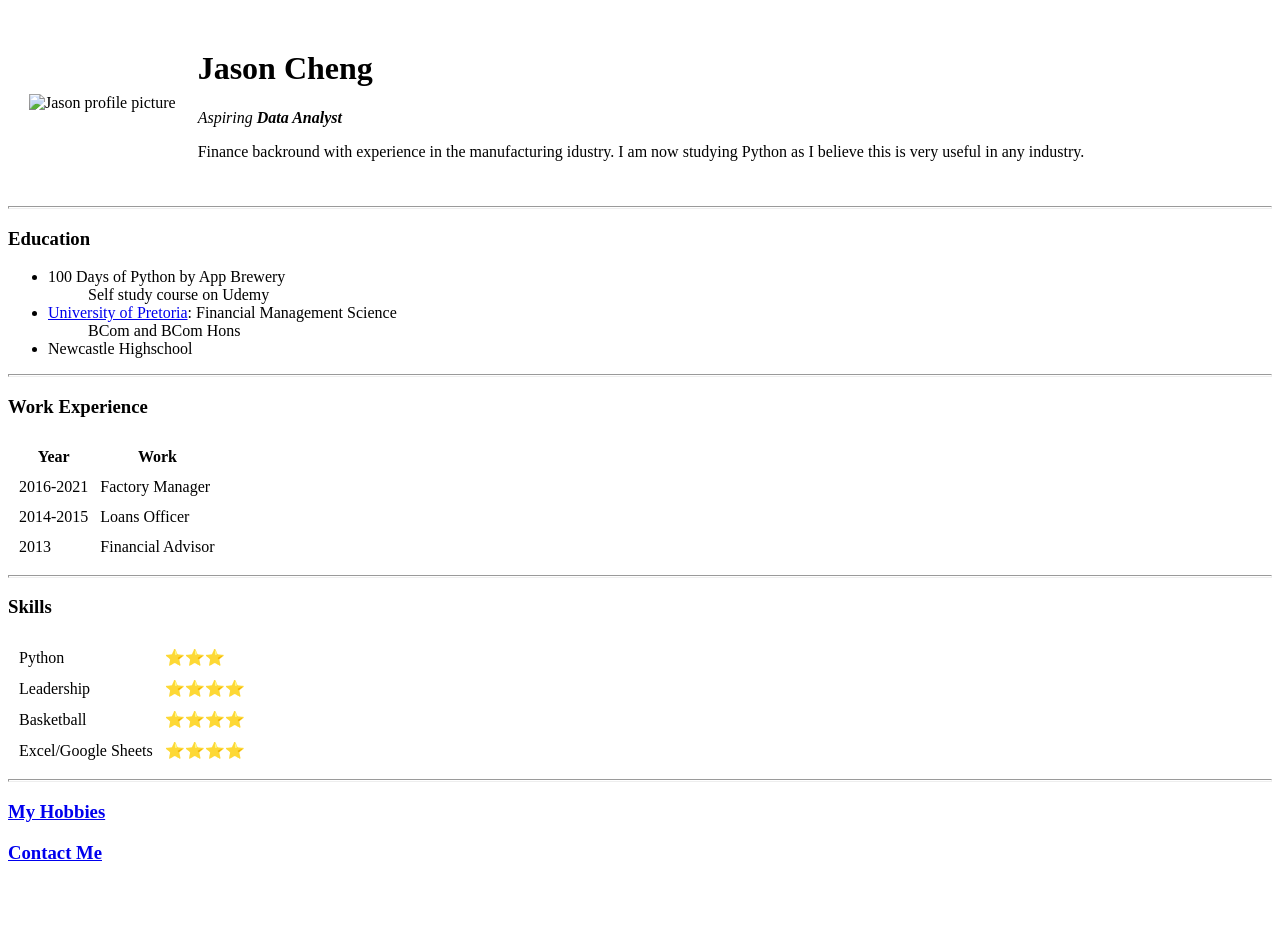
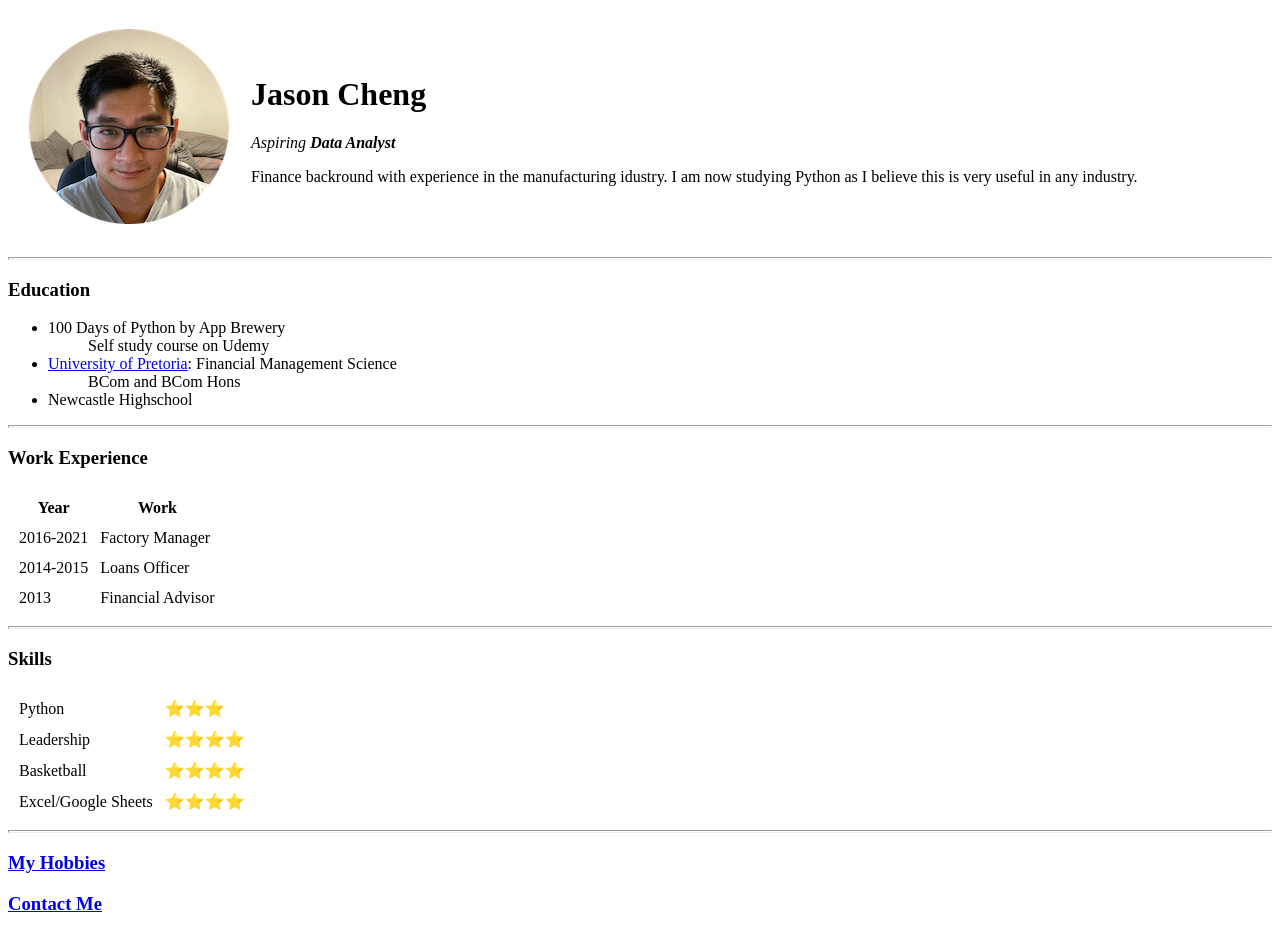
Before and after one commit to Jason-1231/cv, a plain HTML site: page index.html in a window 1280 px wide. Before the commit the page ends 882 px from the top, so only its background shows below. Drawn offline with Linux system fonts and the light colour scheme; the site is published under a folder, as on GitHub Pages, so addresses that start at the root find nothing.

Commit message:
Update index.html

```diff
--- a/index.html
+++ b/index.html
@@ -10,7 +10,7 @@
   <table cellspacing="20">
     <tr>
       <td>
-        <img src="/Images/Jason_pic.png" alt="Jason profile picture">
+        <img src="Images/Jason_pic.png" alt="Jason profile picture">
       </td>
       <td>
         <h1>Jason Cheng</h1>
```
